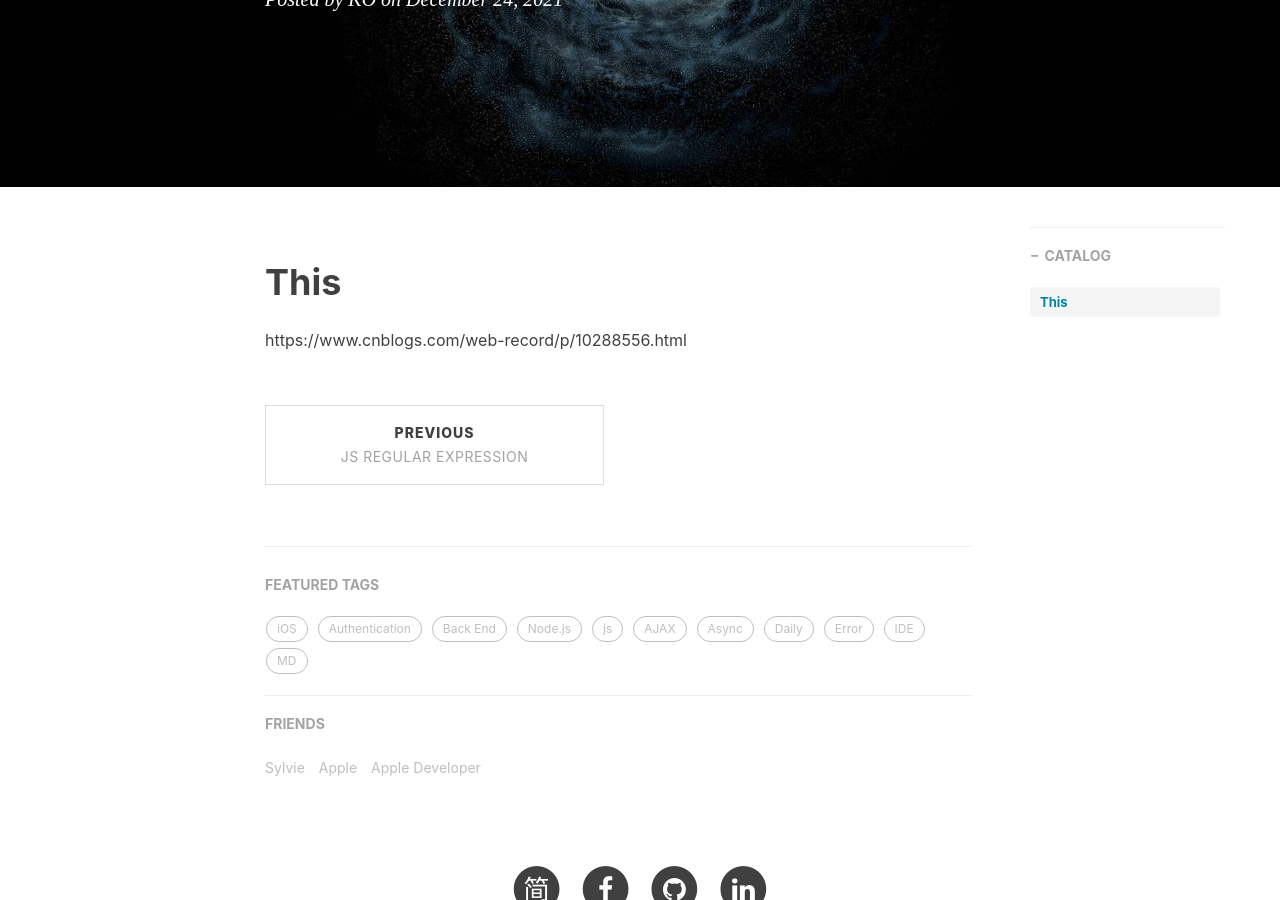
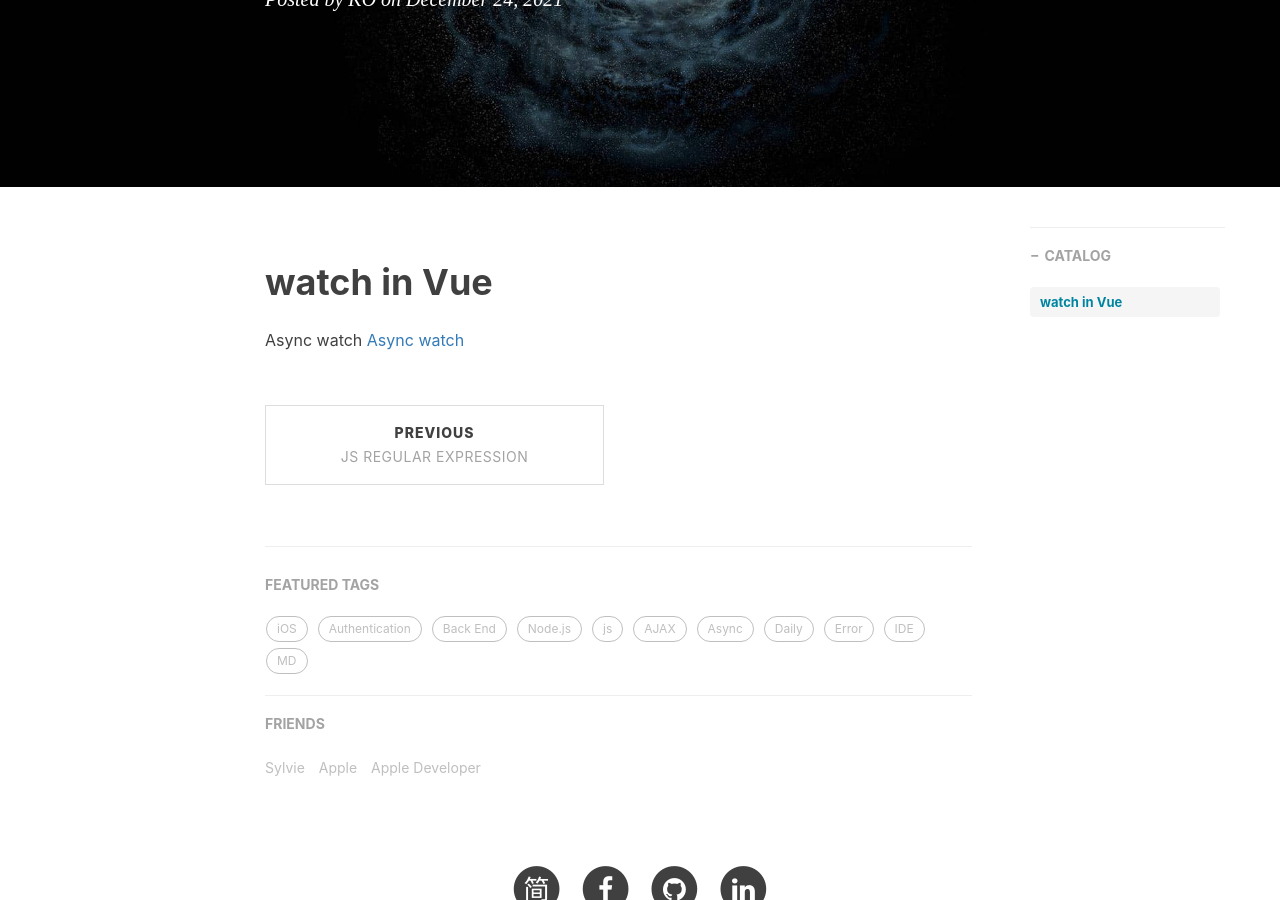
Before and after one commit to kkkokili/kkkokili.github.io, a Jekyll site: the page built from _posts/2021-12-24-this-keyword-reference.md, in a window 1280 px wide and 900 px high, scrolled down 363 px. Built offline with Jekyll 4.4.1, drawn with Linux system fonts in a browser that asks for light colours; nearby versions of some CDN libraries; comment, search, counter and statistics services are not loaded.

Commit message:
Update 2021-12-24-this-keyword-reference.md

```diff
--- a/_posts/2021-12-24-this-keyword-reference.md
+++ b/_posts/2021-12-24-this-keyword-reference.md
@@ -10,6 +10,7 @@ tags:
     - js
 ---
 
-# This
+# watch in Vue
 
-https://www.cnblogs.com/web-record/p/10288556.html
+Async watch
+[Async watch](https://stackoverflow.com/questions/40321994/are-watches-asynchronous)
```
